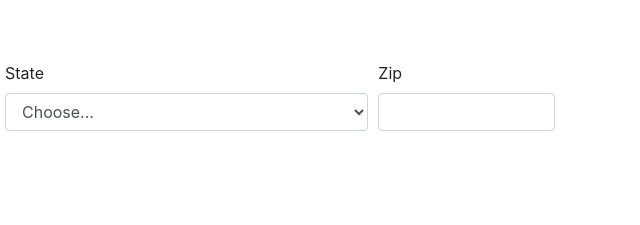
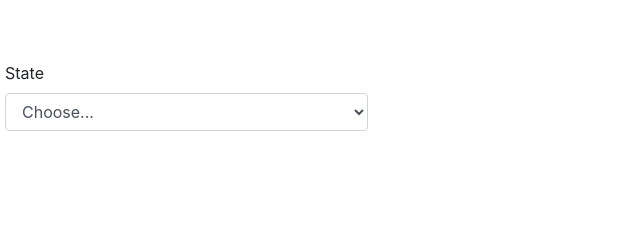
Before and after one commit to javieraizq88/proyecto-final-models.py, a plain HTML site: page index.html in a window 1280 px wide. Shown: the part 2328-2553 px from the top of the page, 640-1280 px from the left. Drawn offline with nearby package versions, Linux system fonts and the light colour scheme.

```diff
--- a/index.html
+++ b/index.html
@@ -416,10 +416,6 @@
                         <option>...</option>
                     </select>
                 </div>
-                <div class="form-group col-md-2">
-                    <label for="inputZip">Zip</label>
-                    <input type="text" class="form-control" id="inputZip">
-                </div>
             </div>
             <div class="form-group">
                 <div class="form-check">
```
